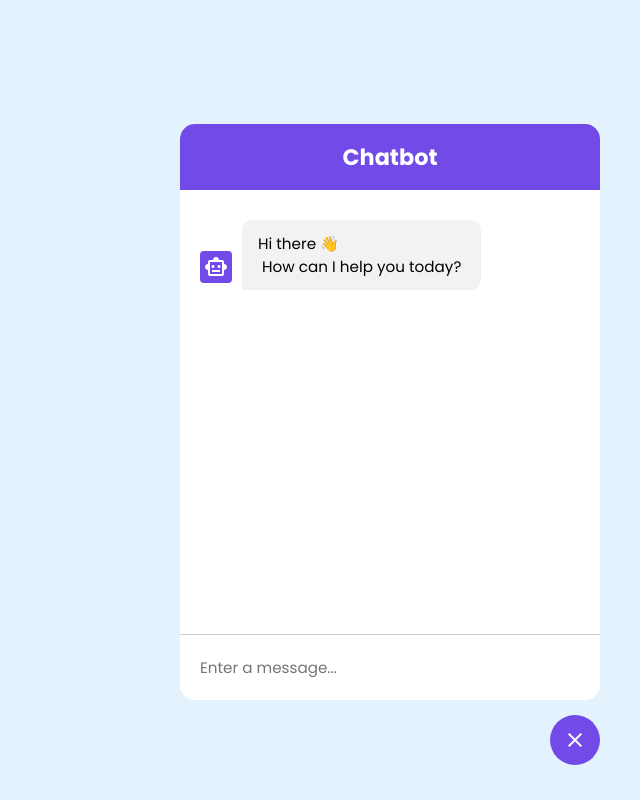
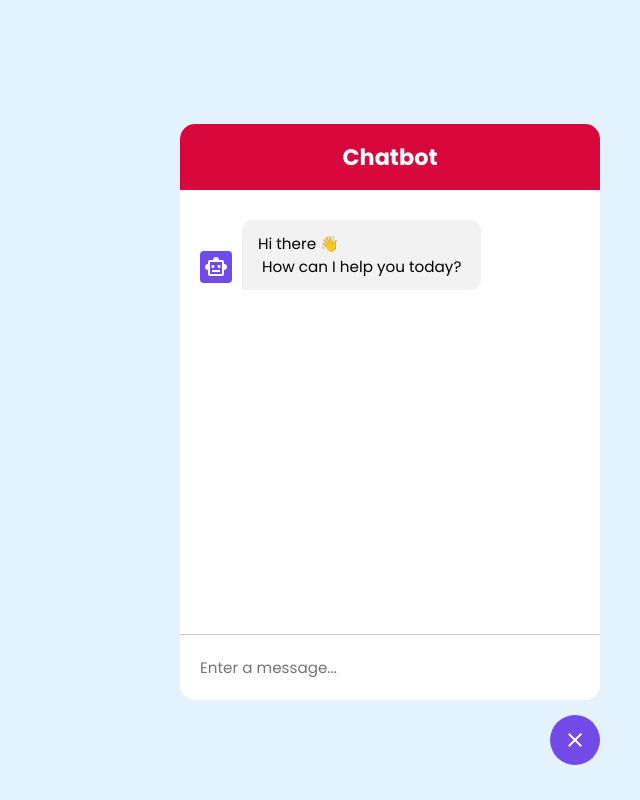
Before and after one commit to olaoluwasipe/javascript, a plain HTML site: page ChatBot/index.html in a window 1280 px wide. Shown: the whole page, without its empty margins (640-1280 px from the left). Drawn offline with nearby package versions, Linux system fonts and the light colour scheme.

Commit message:
update to style.css

```diff
--- a/ChatBot/style.css
+++ b/ChatBot/style.css
@@ -62,7 +62,7 @@ body{
     pointer-events: auto;
 }
 .chatbot header {
-    background: #724ae8;
+    background: #d8083c;
     padding: 16px 0;
     text-align: center;
     position: relative;
```
